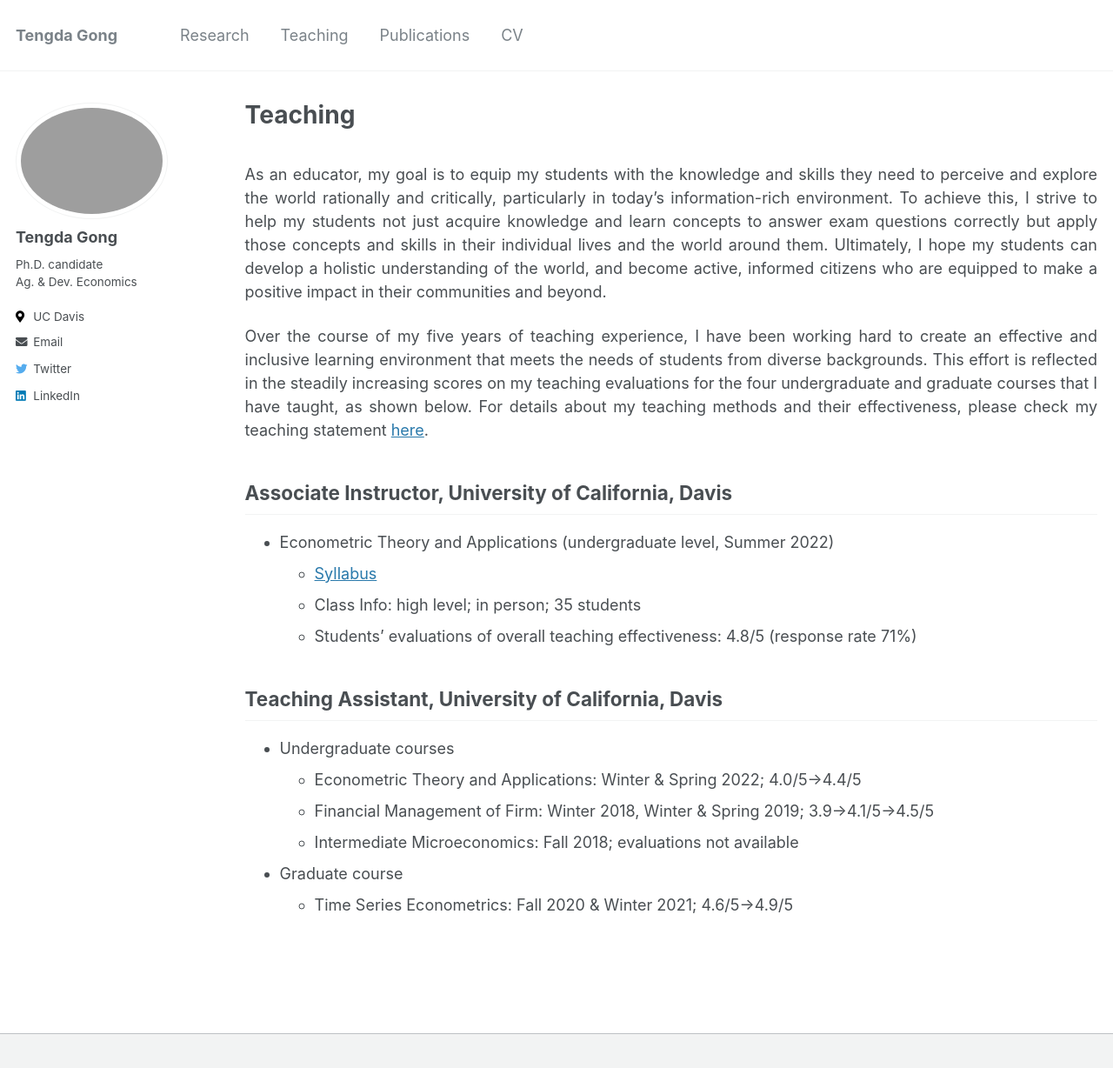
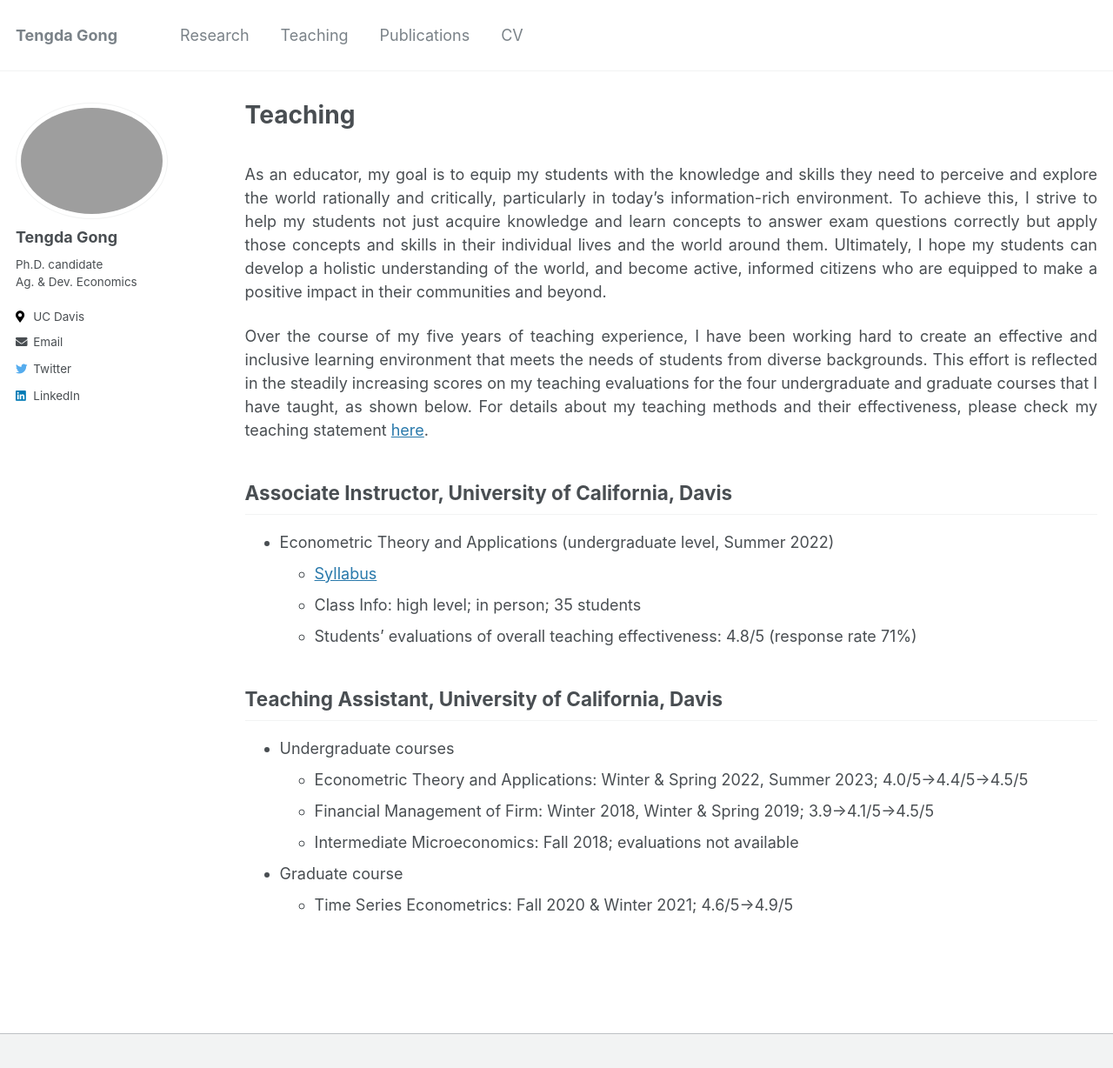
Before and after one commit to tendakung/tendakung.github.io, a Jekyll site: the page built from _pages/teaching.md, in a window 1280 px wide and 1261 px high. Shown: the top 1228 px of the window at 87% size. Built offline with Jekyll 4.4.1, drawn with Linux system fonts in a browser that asks for light colours.

Commit message:
Update teaching.md

```diff
--- a/_pages/teaching.md
+++ b/_pages/teaching.md
@@ -17,7 +17,7 @@ Over the course of my five years of teaching experience, I have been working har
 
 ## Teaching Assistant, University of California, Davis
 - Undergraduate courses
-    - Econometric Theory and Applications: Winter & Spring 2022; 4.0/5->4.4/5
+    - Econometric Theory and Applications: Winter & Spring 2022, Summer 2023; 4.0/5->4.4/5->4.5/5
     - Financial Management of Firm: Winter 2018, Winter & Spring 2019; 3.9->4.1/5->4.5/5
     - Intermediate Microeconomics: Fall 2018; evaluations not available
 - Graduate course
```
